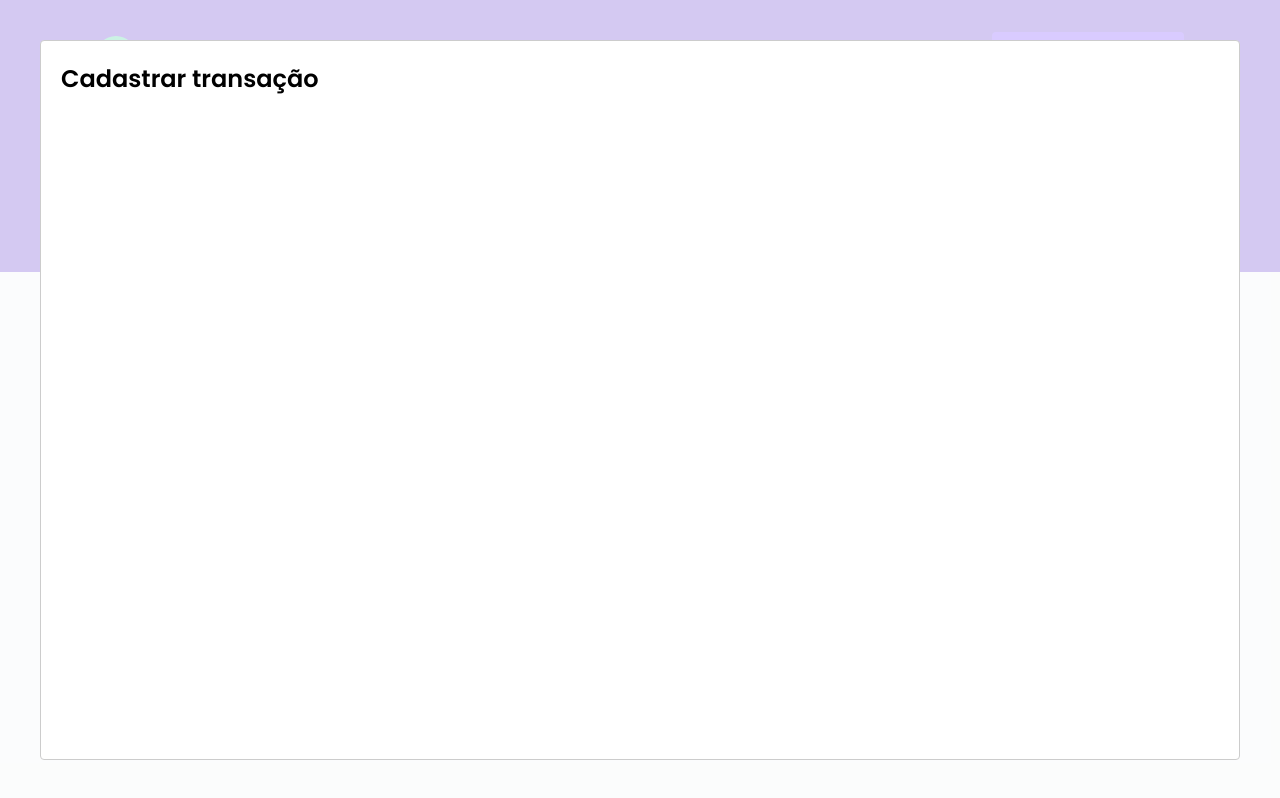
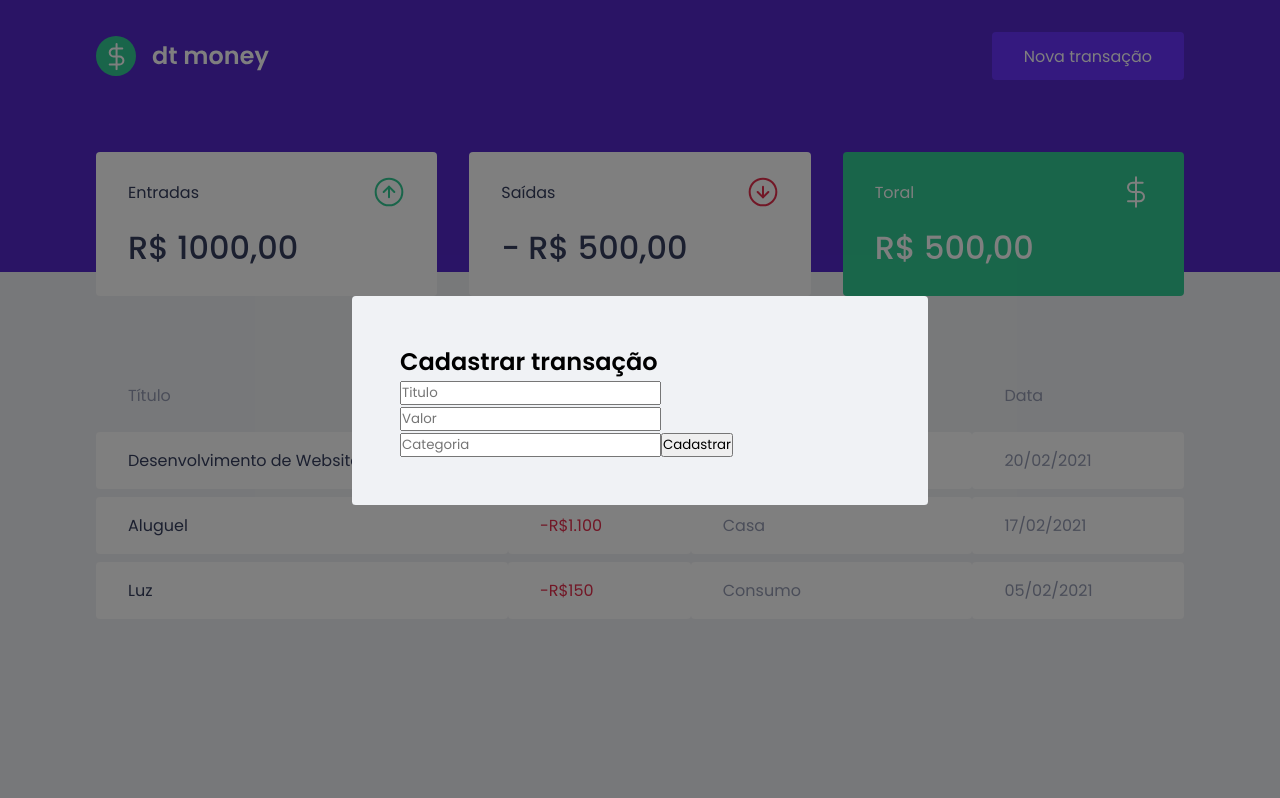
Before and after one commit to Roger-Franco/dtmoney, a React (Create React App) app: page / in a window 1280 px wide. Both pictures are taken after a click on the button "Nova transação". Built offline with nearby package versions, Linux system fonts and the light colour scheme; no server answers; what miragejs would draw is missing.

Commit message:
Estrutura do formulário Modal

```diff
--- a/src/components/NewTransactionModal/index.tsx
+++ b/src/components/NewTransactionModal/index.tsx
@@ -1,4 +1,5 @@
 import Modal from 'react-modal'
+import { Container } from './styles';
 
 interface NewTransactionModalProps {
   isOpen: boolean;
@@ -7,8 +8,21 @@
 
 export function NewTransactionModal({ isOpen, onRequestClose }: NewTransactionModalProps) {
   return (
-    <Modal isOpen={isOpen} onRequestClose={onRequestClose}>
-      <h2>Cadastrar transação</h2>
+    <Modal
+      isOpen={isOpen}
+      onRequestClose={onRequestClose}
+      overlayClassName="react-modal-overlay"
+      className="react-modal-content"
+    >
+      <Container>
+        <h2>Cadastrar transação</h2>
+        <input placeholder="Titulo" />
+        <input type="number" placeholder="Valor" />
+        <input placeholder="Categoria" />
+        <button type="submit">
+          Cadastrar
+        </button>
+      </Container>
     </Modal>
   )
 }
--- a/src/components/NewTransactionModal/styles.ts
+++ b/src/components/NewTransactionModal/styles.ts
@@ -1 +1,4 @@
-export {}
+import styled from 'styled-components';
+
+
+export const Container = styled.form``;
--- a/src/styles/global.ts
+++ b/src/styles/global.ts
@@ -52,4 +52,27 @@
   opacity: 0.6;
   cursor: not-allowed;
 }
+
+.react-modal-overlay {
+  background: rgba(0, 0, 0, 0.5);
+
+  position: fixed;
+  top: 0;
+  bottom: 0;
+  right: 0;
+  left: 0;
+
+  display: flex;
+  align-items: center;
+  justify-content: center;
+}
+
+.react-modal-content {
+  width: 100%;
+  max-width: 576px;
+  background: var(--background);
+  padding: 3rem;
+  position: relative;
+  border-radius: 0.24rem;
+}
 `
```
Also changed, not shown: 1 other file (tests, documents, lock files or other folders).
